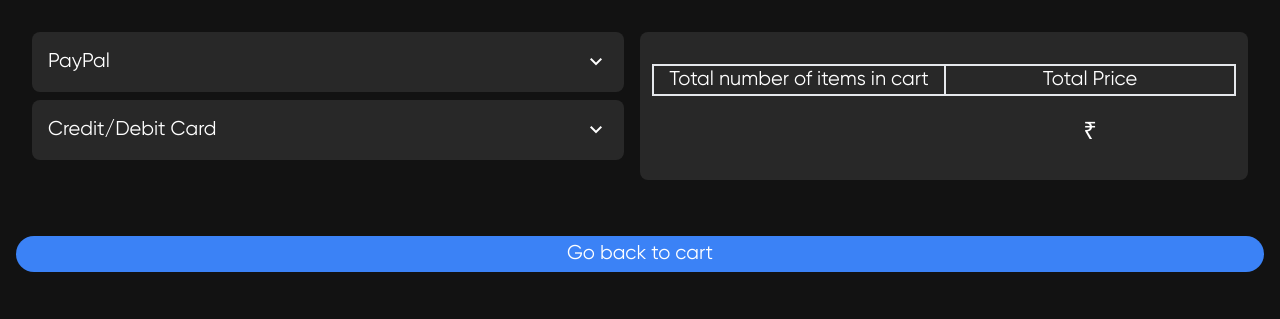
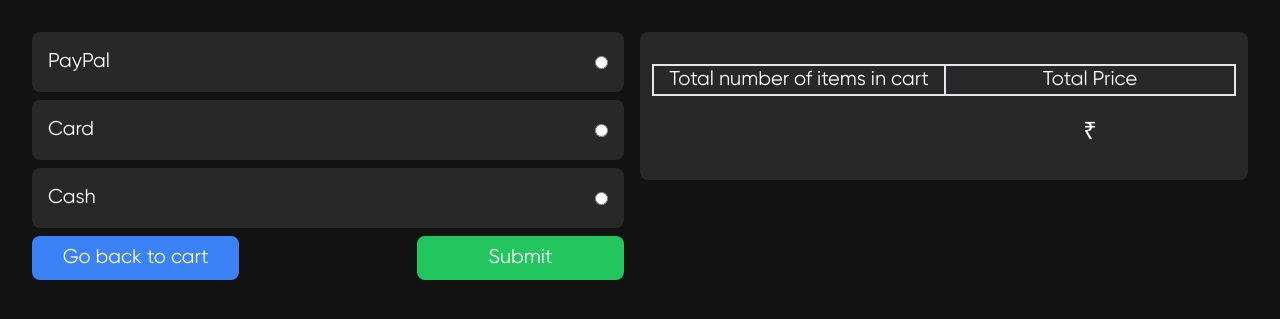
Before and after one commit to Shreshth-Srivastava/E-Commerce-Website, a Django app: page /checkout/1/ in a window 1280 px wide. Shown: the top 319 px of the page. Run offline with Django 4.2, Linux system fonts and the light colour scheme; data comes from the database, SQL or seed files in the repository; some libraries are stand-ins or nearby versions.

Commit message:
Adding Orded functionality

```diff
--- a/Templates/Auth/checkout.html
+++ b/Templates/Auth/checkout.html
@@ -16,19 +16,26 @@
 <body>
     <div class="relative w-[100vw] h-[100vh] bg-[#121212] flex flex-col item-start justify-start gap-2 px-4">
         <div class="w-full flex">
-            <div class="left w-1/2 text-white p-4 pt-8 text-xl flex flex-col items-start justify-start gap-2">
-                <div class="PayPal cursor-pointer w-full bg-[rgb(40,40,40)] rounded-lg p-4 flex items-center justify-between">
-                    <p>PayPal</p>
-                    <span class="material-symbols-outlined">
-                        keyboard_arrow_down
-                    </span>
-                </div>
-                <div class="Card cursor-pointer w-full bg-[rgb(40,40,40)] rounded-lg p-4 flex items-center justify-between">
-                    <p>Credit/Debit Card</p>
-                    <span class="material-symbols-outlined">
-                        keyboard_arrow_down
-                    </span>
-                </div>
+            <div class="left w-1/2 text-white p-4 pt-8 text-xl">
+                <form class="w-full flex flex-col items-start justify-start gap-2" action="{% url 'checkout' user.id %}" method="POST">
+                    {% csrf_token %}
+                    <div class="PayPal w-full bg-[rgb(40,40,40)] rounded-lg p-4 flex items-center justify-between">
+                        <label for="PayPal" class="w-full cursor-pointer w-full">PayPal</label>
+                        <input type="radio" name="payment" id="PayPal">
+                    </div>
+                    <div class="Card w-full bg-[rgb(40,40,40)] rounded-lg p-4 flex items-center justify-between">
+                        <label for="Card" class="w-full cursor-pointer w-full">Card</label>
+                        <input type="radio" name="payment" id="Card">
+                    </div>
+                    <div class="Cash w-full bg-[rgb(40,40,40)] rounded-lg p-4 flex items-center justify-between">
+                        <label for="Cash" class="w-full cursor-pointer w-full">Cash</label>
+                        <input type="radio" name="payment" id="Cash">
+                    </div>
+                    <div class="w-full flex items-center justify-between">
+                        <a href="{% url 'cart' user.id %}" class="w-[35%] h-full py-2 bg-blue-500 text-center text-xl rounded-lg">Go back to cart</a>
+                        <button class="w-[35%] h-full py-2 bg-green-500 text-center text-xl rounded-lg">Submit</button>
+                    </div>
+                </form>
             </div>
             <div class="right w-1/2 bg-red text-white pr-4">
                 <div class="Info bg-[rgb(40,40,40)] text-center p-8 px-3 mt-8 rounded-lg">
@@ -51,7 +58,6 @@
                 </div>
             </div>
         </div>
-        <a href="{% url 'cart' user.id %}" class="w-full mt-12 p-1 bg-blue-500 text-center text-xl rounded-full">Go back to cart</a>
     </div>
 </body>
 </html>
```
